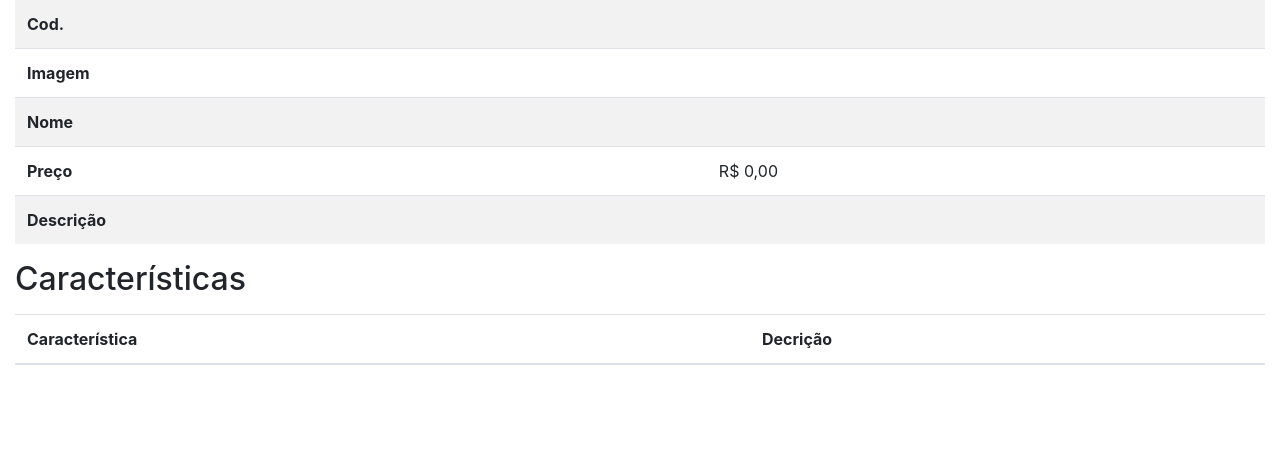
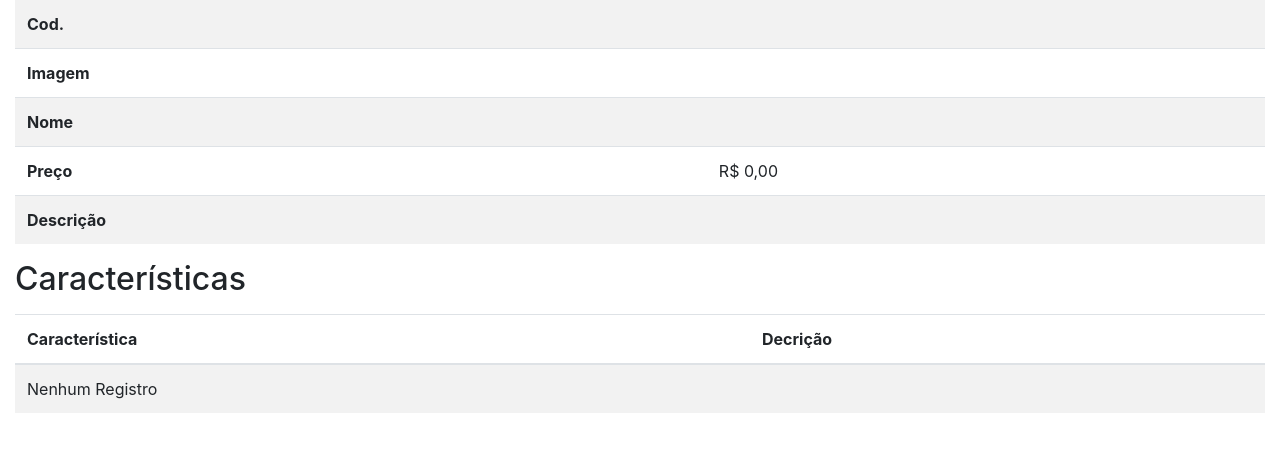
Before and after one commit to vagnerhf/testemobly, a Symfony app: template templates/produto/detail.html.twig in a window 1280 px wide. Shown: the part 130-589 px from the top of the page. Run offline with Twig, Linux system fonts and the light colour scheme; the template is opened without the code that fills it, so the values that code supplies are empty; some libraries are stand-ins or nearby versions.

Commit message:
Agora informa que não tem nenhum registro para Característica em Produto

```diff
--- a/templates/produto/detail.html.twig
+++ b/templates/produto/detail.html.twig
@@ -49,5 +49,9 @@
             <td>{{ caracteristica.nome }}</td>
             <td>{{ caracteristica.descricao }}</td>
         </tr>
+    {% else %}
+        <tr>
+            <td colspan="2">Nenhum Registro</td>
+        </tr>
     {% endfor %}
 {% endblock %}
```
